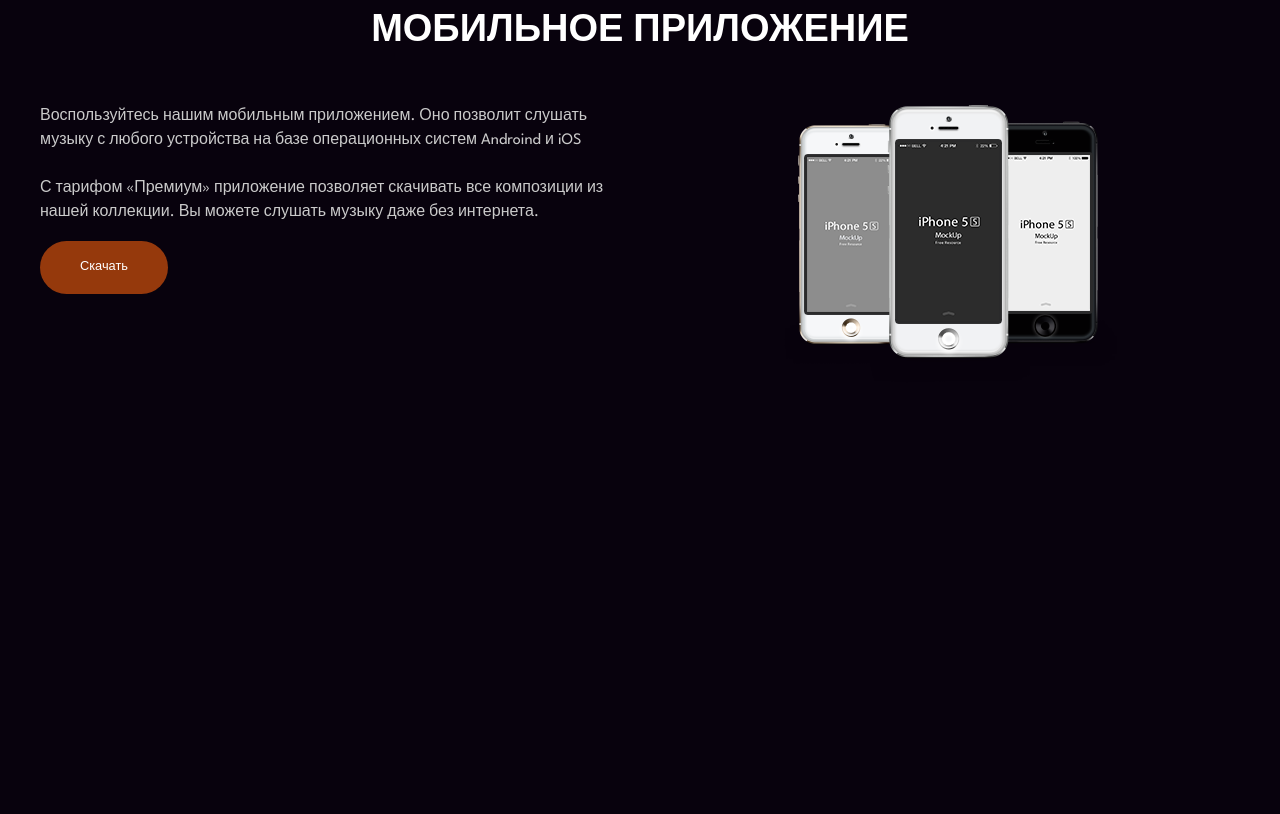
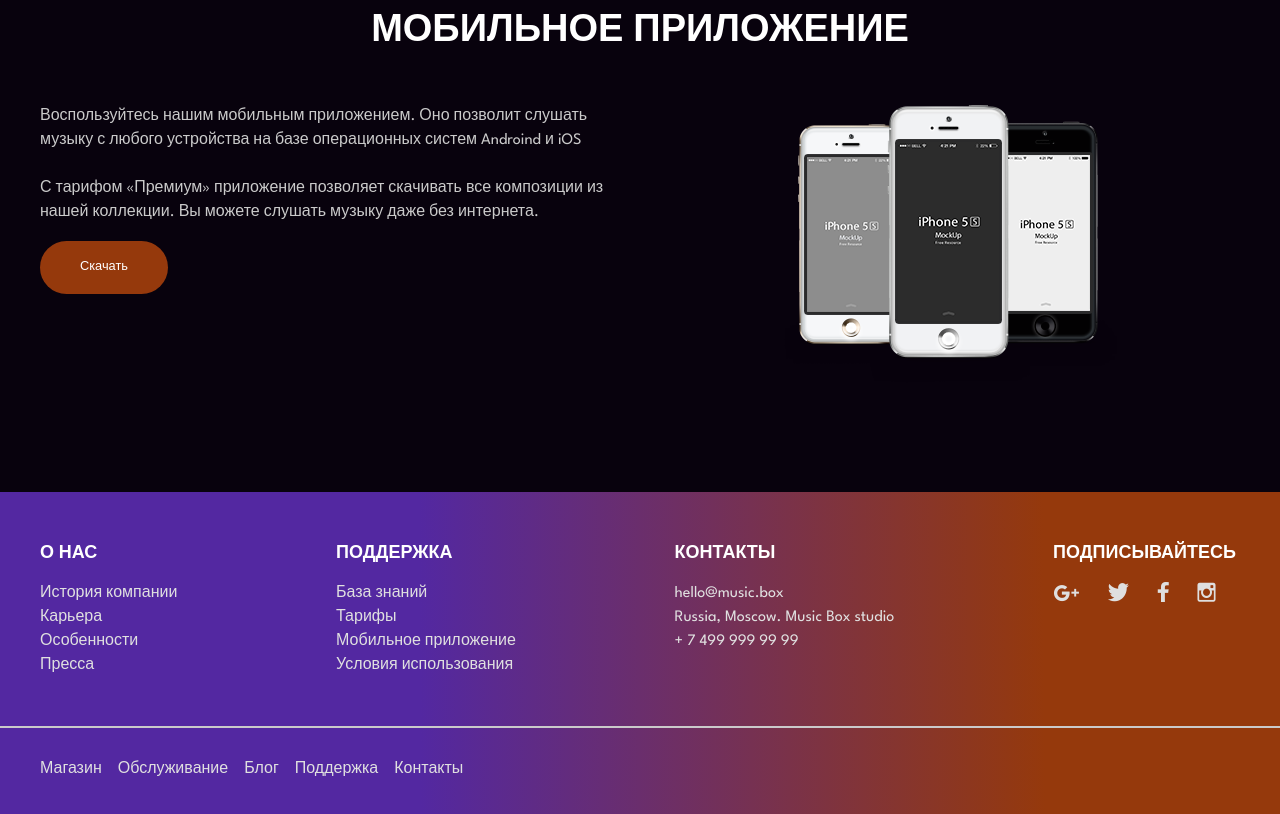
Before and after one commit to Lukyanau-Anton/layout-designer-project-56, a website: page src/index.html in a window 1280 px wide. Shown: the part 2610-3424 px from the top of the page. Before the commit the page ends 3102 px from the top, so only its background shows below. Drawn offline with Linux system fonts and the light colour scheme.

Commit message:
add footer

```diff
--- a/src/index.html
+++ b/src/index.html
@@ -180,8 +180,65 @@
             </div>
         </section>
     </main>
-    <footer>
+    <footer class="bg-gradient">
+        <div class="wrapper">
 
+            <div class="top-row">
+
+                <div class="about-us column">
+                    <h2>О нас</h2>
+                    <a href="#">История компании</a>
+                    <a href="#">Карьера</a>
+                    <a href="#">Особенности</a>
+                    <a href="#">Пресса</a>
+                </div>
+
+                <div class="help column">
+                    <h2>Поддержка</h2>
+                    <a href="#">База знаний</a>
+                    <a href="#">Тарифы</a>
+                    <a href="#">Мобильное приложение</a>
+                    <a href="#">Условия использования</a>
+                </div>
+
+                <div class="contacts column">
+                    <h2>Контакты</h2>
+                    <a href="#">hello@music.box</a>
+                    <a href="#">Russia, Moscow. Music Box studio</a>
+                    <a href="">+ 7 499 999 99 99</a>
+                </div>
+
+                <div class="subscribed column">
+                    <h2>Подписывайтесь</h2>
+                    <div class="links-social">
+                        <a href="">
+                            <img src="images/Google+.png" alt="Google">
+                        </a>
+                        <a href="">
+                            <img src="images/Twitter.png" alt="Twitter">
+                        </a>
+                        <a href="">
+                            <img src="images/Facebook.png" alt="Facebook">
+                        </a>
+                        <a href="">
+                            <img src="images/Instagram.png" alt="Instagram">
+                        </a>
+                    </div>
+                </div>
+            </div>
+        </div>
+
+        <div class="light-row"></div>
+
+        <div class="wrapper">
+            <div class="bottom-row">
+                <a href="#">Магазин</a>
+                <a href="#">Обслуживание</a>
+                <a href="#">Блог</a>
+                <a href="#">Поддержка</a>
+                <a href="#">Контакты</a>
+            </div>
+        </div>
     </footer>
 </body>
 </html>
--- /dev/null
+++ b/src/scss/_footer.scss
@@ -0,0 +1,158 @@
+@import "variables";
+@import "general";
+
+.bg-gradient {
+  background: linear-gradient(89.75deg, #5328a1 32.83%, #95390c 81.56%);
+}
+
+footer {
+  position: relative;
+  .wrapper {
+    padding: 0;
+  }
+
+  .top-row {
+    padding: 3rem 0;
+    gap: 40px;
+    display: flex;
+    justify-content: space-between;
+
+    .column {
+      display: flex;
+      flex-direction: column;
+
+      h2 {
+        margin-bottom: 15px;
+
+        color: #fff;
+        font-weight: bold;
+        text-transform: uppercase;
+        font-size: 18px;
+        line-height: 27px;
+      }
+
+      a {
+        font-weight: 400;
+        font-size: 16px;
+        line-height: 24px;
+
+        color: $gray;
+        text-decoration: none;
+
+        position: relative;
+      }
+
+      a::before {
+        content: "";
+        position: absolute;
+        bottom: 0px;
+        left: 50%;
+        height: 2px;
+        width: 0;
+        background: rgb(248, 0, 120);
+        border-radius: 50px;
+        transition: width 0.3s ease;
+      }
+
+      a:hover::before {
+        width: 3px;
+      }
+    }
+
+    .column:last-child {
+      img {
+        margin-right: 24px;
+      }
+    }
+  }
+
+  .light-row {
+    position: absolute;
+    top: 1;
+    width: 100%;
+
+    background: #cacaca;
+
+    box-sizing: border-box;
+
+    height: 2px;
+
+    border: 1px solid #CACACA;
+    border-radius: 0px;
+  }
+
+  .bottom-row {
+    padding: 2rem 0;
+    display: flex;
+    gap: 16px;
+
+    a {
+      color: $gray;
+      text-decoration: none;
+
+      position: relative;
+    }
+
+    a::before {
+      content: "";
+      position: absolute;
+      bottom: 0px;
+      height: 2px;
+      width: 0;
+      background: rgb(0, 157, 255);
+      border-radius: 50px;
+      transition: width 0.3s ease;
+    }
+
+    a:hover::before {
+      width: 100%;
+    }
+  }
+}
+
+@media (max-width: 845px) {
+  footer{
+    .wrapper{
+        padding-left: 20px;
+        padding-right: 20px;
+      .top-row{
+        text-align: center;
+        flex-wrap: wrap;
+        justify-content: space-around;
+        a{
+          flex: 1 1 60%;
+        }
+      }
+
+      .bottom-row {
+        justify-content: center;
+      }
+    }
+  }
+}
+
+@media (max-width: 697px) {
+  footer{
+    .wrapper{
+      .top-row{
+        flex-direction: column;
+        flex-wrap: nowrap;
+
+      }
+    }
+  }
+}
+
+@media (max-width: 450px) {
+  footer{
+    .wrapper{
+      .top-row{
+        align-items: flex-start;
+        text-align: start;
+      }
+      .bottom-row{
+        flex-direction: column;
+      }
+    }
+  }
+}
--- a/src/scss/_general.scss
+++ b/src/scss/_general.scss
@@ -8,6 +8,10 @@
   font-family: Roboto;
   src: url("../fonts/LeagueSpartan-Bold.ttf");
   font-weight: 700;
+}
+
+html {
+  overflow-x: hidden;
 }
 
 body {
@@ -35,13 +39,3 @@ section {
     }
   }
 }
-
-// @media (max-width: 1240px) {
-
-//   .title {
-
-//     h2 {
-//       font-size: 18px;
-//     }
-//   }
-// }
--- a/src/scss/app.scss
+++ b/src/scss/app.scss
@@ -3,6 +3,7 @@
 @import "mainpage";
 @import "newspage";
 @import "downloadpage";
+@import "footer";
 
 // for all doc
 
```
Also changed, not shown: src/css/app.css.
